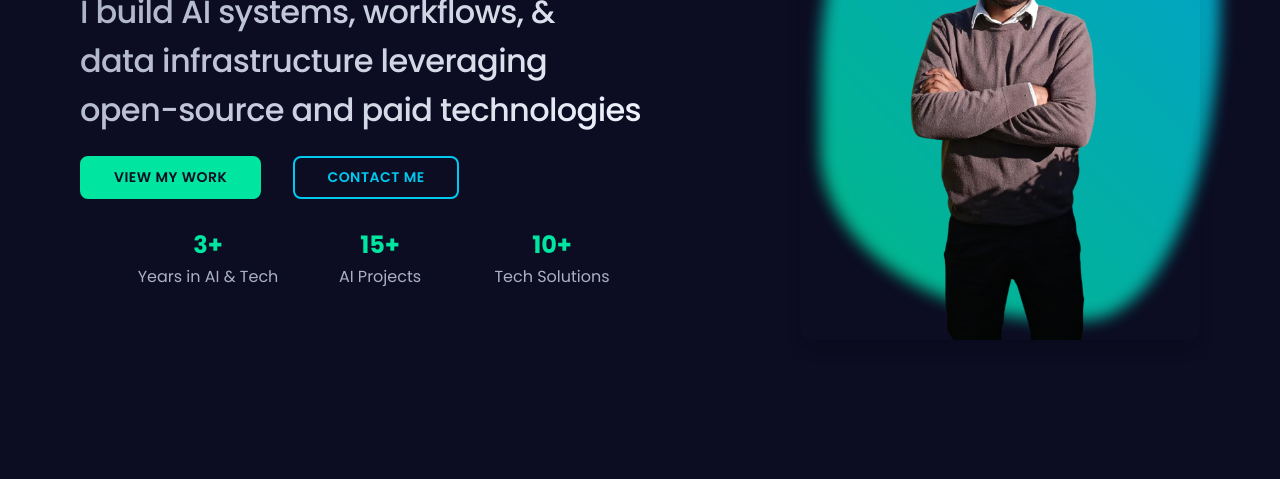
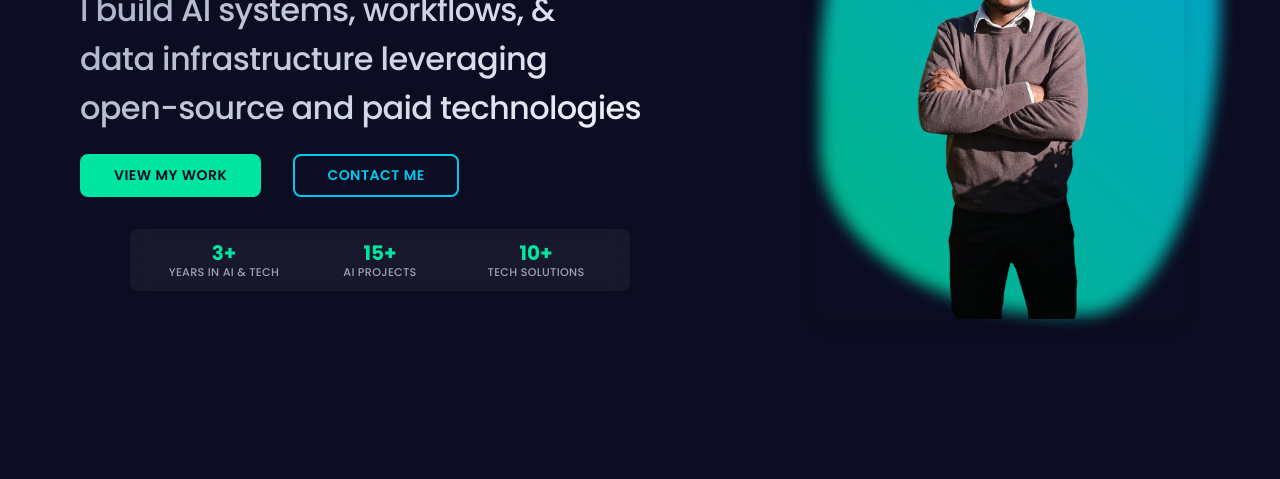
Before and after one commit to breg254/My-Portfolio, a plain HTML site: page index.html in a window 1280 px wide. Shown: the part 286-765 px from the top of the page. Drawn offline with Linux system fonts and the light colour scheme.

Commit message:
Improve hero section styling and spacing

```diff
--- a/css/styles.css
+++ b/css/styles.css
@@ -329,6 +329,7 @@ section {
   flex: 1;
   max-width: 600px;
   padding: var(--space-2xl) 0;
+  margin-right: var(--space-2xl);
 }
 
 .hero-content .subtitle {
@@ -370,32 +371,60 @@ section {
 }
 
 .stats {
-  display: grid;
-  grid-template-columns: repeat(3, 1fr);
-  gap: var(--space-md);
+  display: flex;
+  justify-content: space-between;
   max-width: 500px;
-  margin: 0 auto;
+  margin: var(--space-lg) auto 0;
+  padding: var(--space-sm) var(--space-md);
+  background: rgba(255, 255, 255, 0.05);
+  border-radius: var(--radius-md);
+  backdrop-filter: blur(10px);
 }
 
 .stat {
   text-align: center;
   display: flex;
   flex-direction: column;
-  gap: var(--space-xs);
+  align-items: center;
+  justify-content: center;
+  flex: 1;
+  padding: var(--space-xs) var(--space-sm);
+  transition: all 0.2s ease;
+  border-radius: var(--radius-sm);
+  min-width: 0;
+  margin: 0 2px;
+}
+
+.stat:hover {
+  transform: translateY(-3px);
+  background: rgba(255, 255, 255, 0.1);
 }
 
 .stat-number {
-  font-size: var(--text-2xl);
+  font-size: 1.25rem;
   font-weight: 700;
   color: var(--primary-color);
   display: block;
-  margin-bottom: 0;
+  margin: 0;
   line-height: 1.2;
+  font-feature-settings: 'tnum';
+  font-variant-numeric: tabular-nums;
+  white-space: nowrap;
 }
 
 .stat-label {
-  font-size: var(--text-md);
+  font-size: 0.7rem;
   color: var(--text-secondary);
+  text-transform: uppercase;
+  letter-spacing: 0.3px;
+  font-weight: 500;
+  opacity: 0.9;
+  margin-top: 1px;
+  white-space: nowrap;
+  overflow: hidden;
+  text-overflow: ellipsis;
+  width: 100%;
+  line-height: 1.2;
 }
 
 .hero-image {
@@ -403,13 +432,17 @@ section {
   position: relative;
   max-width: 400px;
   margin-left: auto;
+  padding: var(--space-md);
 }
 
 .hero-image img {
   position: relative;
   z-index: 2;
+  width: 100%;
+  height: auto;
   border-radius: var(--radius-lg);
   box-shadow: var(--shadow-lg);
+  display: block;
 }
 
 .blob-background {
--- a/index.html
+++ b/index.html
@@ -74,7 +74,7 @@
                 </div>
             </div>
             <div class="hero-image">
-                <img src="assets/images/Profile.png" alt="John Doe">
+                <img src="assets/images/Profile.png" alt="Breggie">
                 <div class="blob-background"></div>
             </div>
         </div>
```
